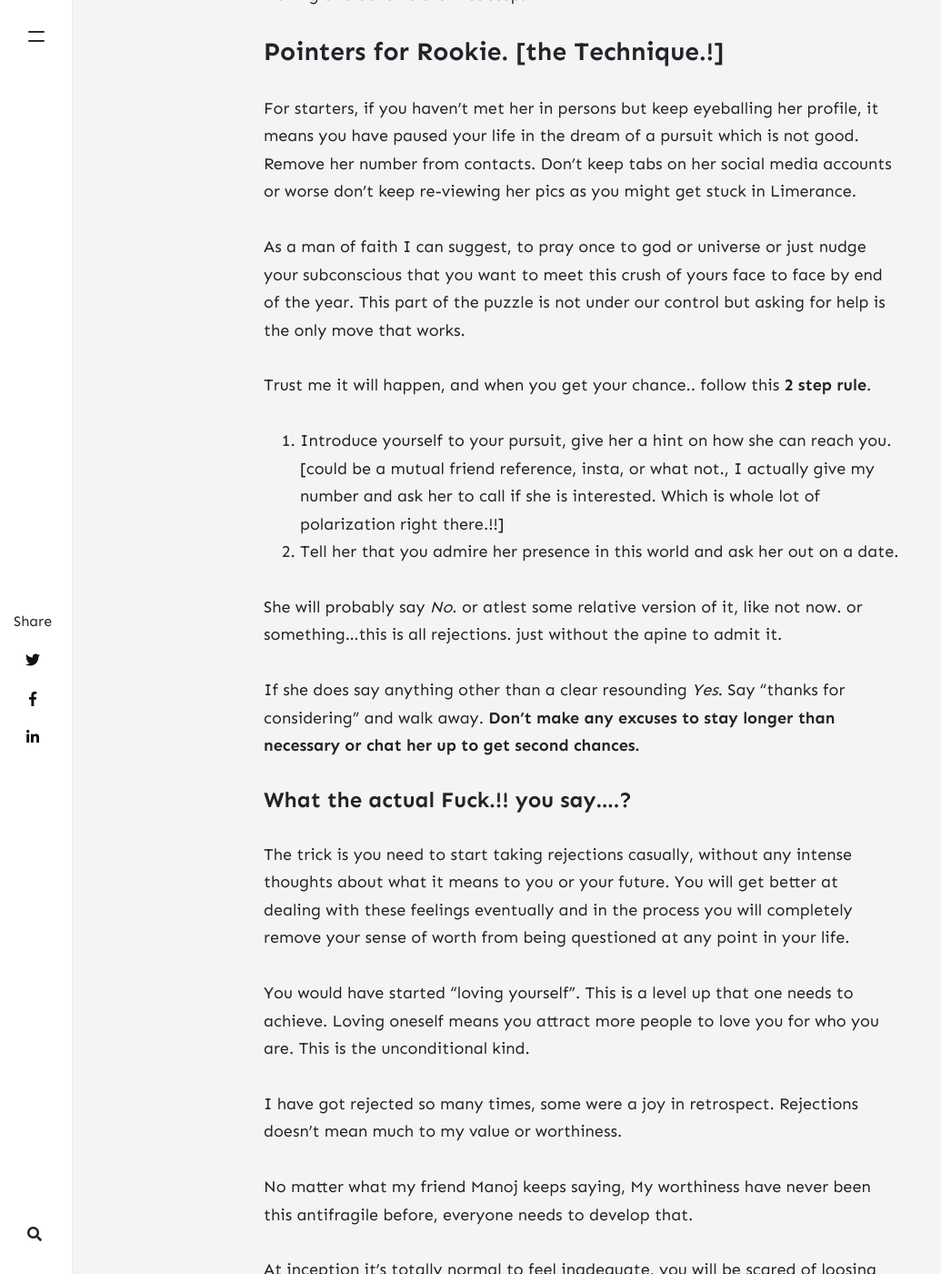
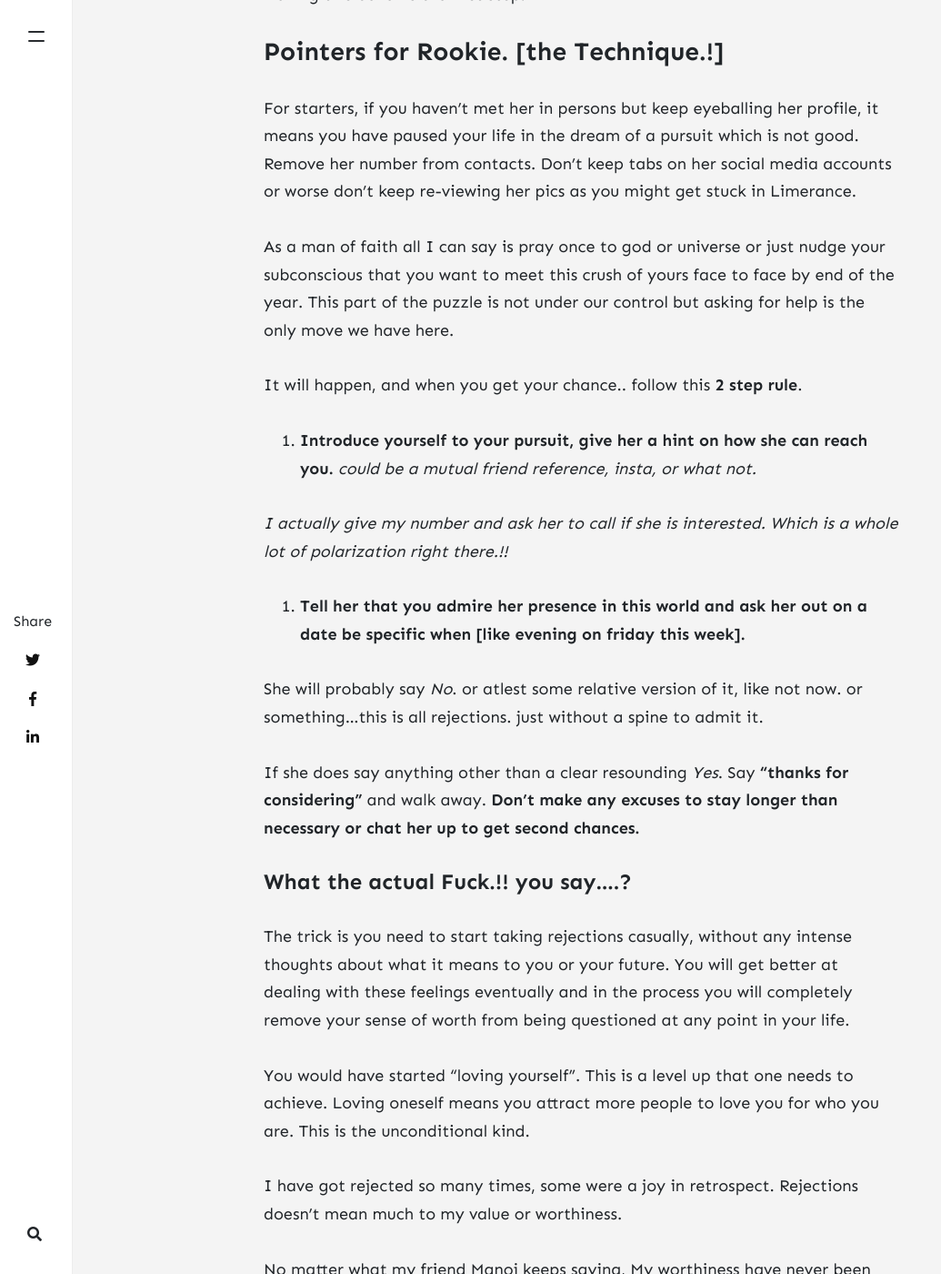
Before and after one commit to gowrav/gowrav.github.io, a Jekyll site: the page built from _posts/2020-07-20-sound-advice-for-daring.md, in a window 1280 px wide and 1400 px high, scrolled down 3071 px. Shown: the whole window at 91% size, without its empty margins (0-1035 px from the left). Built offline with Jekyll 4.4.1, drawn with Linux system fonts in a browser that asks for light colours; nearby versions of some CDN libraries; comment, search, counter and statistics services are not loaded.

Commit message:
Update 2020-07-20-sound-advice-for-daring.md

```diff
--- a/_posts/2020-07-20-sound-advice-for-daring.md
+++ b/_posts/2020-07-20-sound-advice-for-daring.md
@@ -60,16 +60,21 @@ Having this belief is the first step.
 For starters, if you haven't met her in persons but keep eyeballing her profile, it means you have paused your life in the dream of a pursuit which is not good.
 Remove her number from contacts. Don't keep tabs on her social media accounts or worse don't keep re-viewing her pics as you might get stuck in Limerance.
 
-As a man of faith I can suggest, to pray once to god or universe or just nudge your subconscious that you want to meet this crush of yours face to face by end of the year. This part of the puzzle is not under our control but asking for help is the only move that works.
+As a man of faith all I can say is pray once to god or universe or just nudge your subconscious that you want to meet this crush of yours face to face by end of the year. This part of the puzzle is not under our control but asking for help is the only move we have here.
 
-Trust me it will happen, and when you get your chance.. follow this **2 step rule**.
+It will happen, and when you get your chance.. follow this **2 step rule**.
 
-1. Introduce yourself to your pursuit, give her a hint on how she can reach you. [could be a mutual friend reference, insta, or what not., I actually give my number and ask her to call if she is interested. Which is whole lot of polarization right there.!!]
-2. Tell her that you admire her presence in this world and ask her out on a date.
+1. **Introduce yourself to your pursuit, give her a hint on how she can reach you.**
+*could be a mutual friend reference, insta, or what not.*
 
-She will probably say *No*. or atlest some relative version of it, like not now. or something...this is all rejections. just without the apine to admit it.
+*I actually give my number and ask her to call if she is interested. Which is a whole lot of polarization right there.!!*
 
-If she does say anything other than a clear resounding *Yes*. Say "thanks for considering" and walk away.
+
+2. **Tell her that you admire her presence in this world and ask her out on a date be specific when [like evening on friday this week].**
+
+She will probably say *No*. or atlest some relative version of it, like not now. or something...this is all rejections. just without a spine to admit it.
+
+If she does say anything other than a clear resounding *Yes*. Say **"thanks for considering"** and walk away.
 **Don't make any excuses to stay longer than necessary or chat her up to get second chances.**
 
 #### What the actual Fuck.!! you say....?
```
